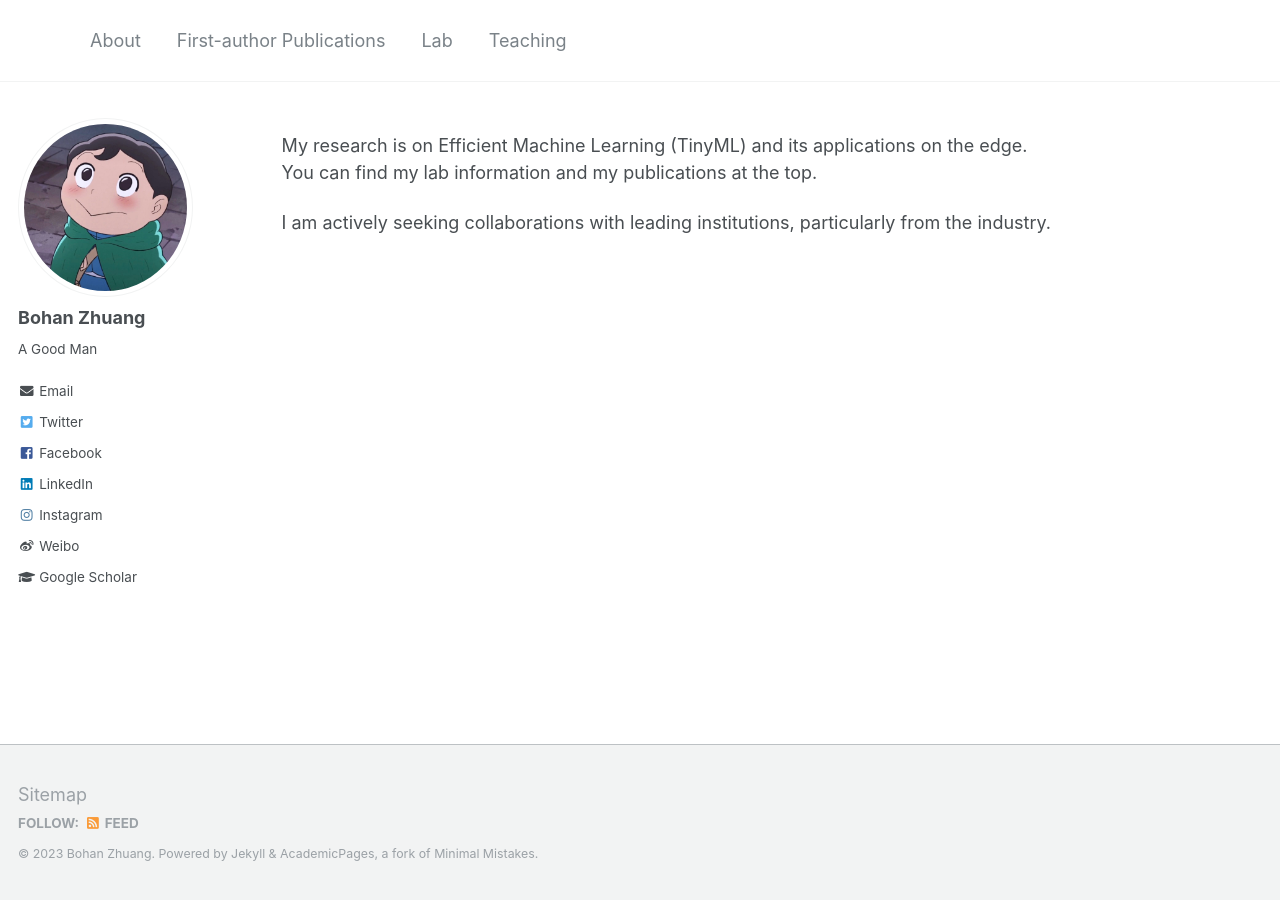
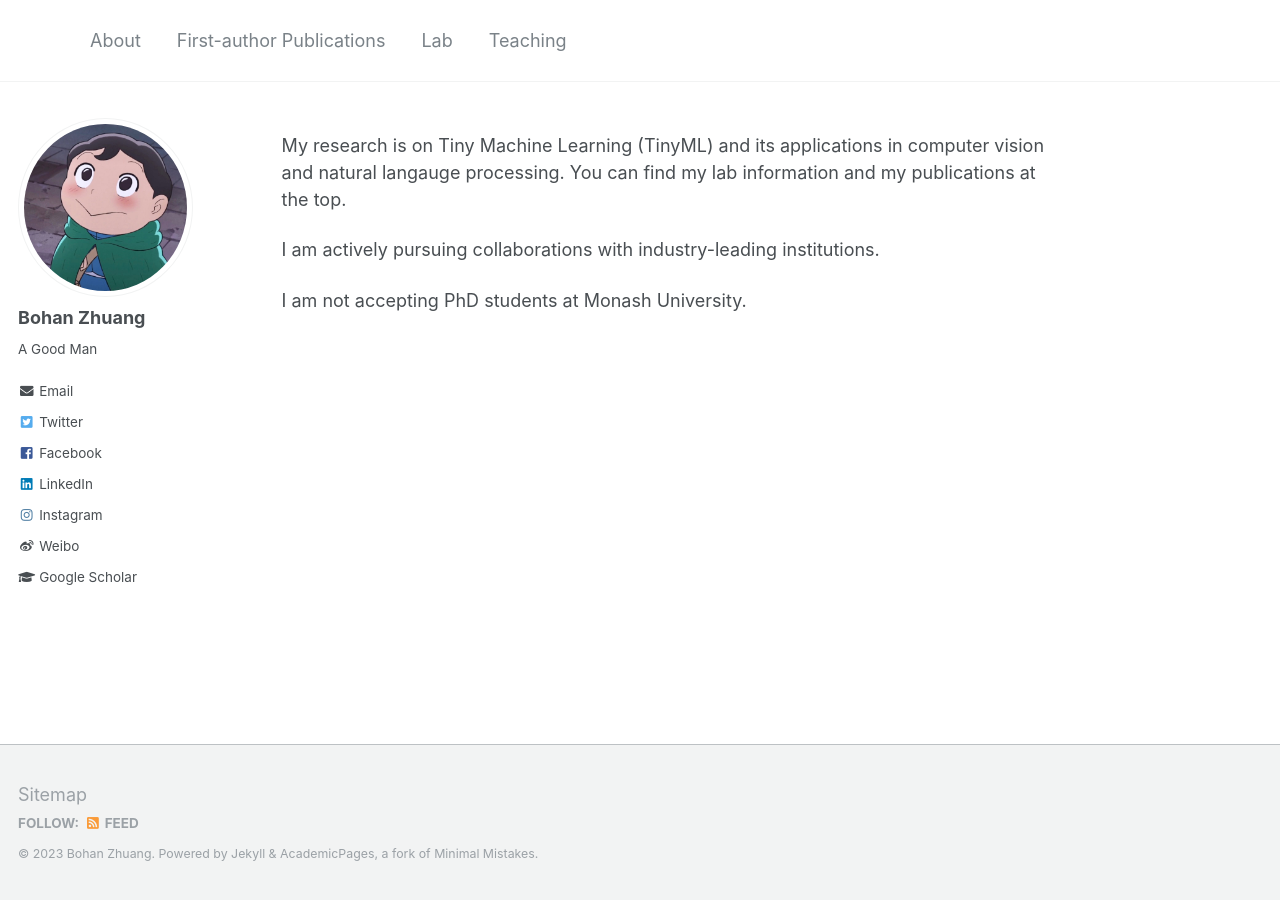
Before and after one commit to bohanzhuang/bohanzhuang.github.io, a Jekyll site: the page built from _pages/about.md, in a window 1280 px wide. Built offline with Jekyll 4.4.1, drawn with Linux system fonts in a browser that asks for light colours.

Commit message:
Update about.md

```diff
--- a/_pages/about.md
+++ b/_pages/about.md
@@ -9,6 +9,8 @@ redirect_from:
 ---
 
 
-My research is on Efficient Machine Learning (TinyML) and its applications on the edge. You can find my lab information and my publications at the top.
+My research is on Tiny Machine Learning (TinyML) and its applications in computer vision and natural langauge processing. You can find my lab information and my publications at the top.
 
-I am actively seeking collaborations with leading institutions, particularly from the industry.
+I am actively pursuing collaborations with industry-leading institutions.
+
+I am not accepting PhD students at Monash University.
```
